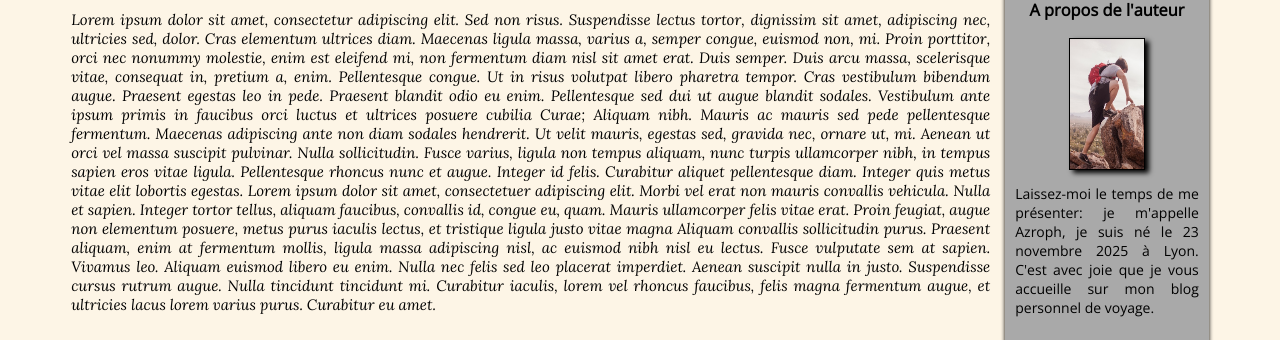
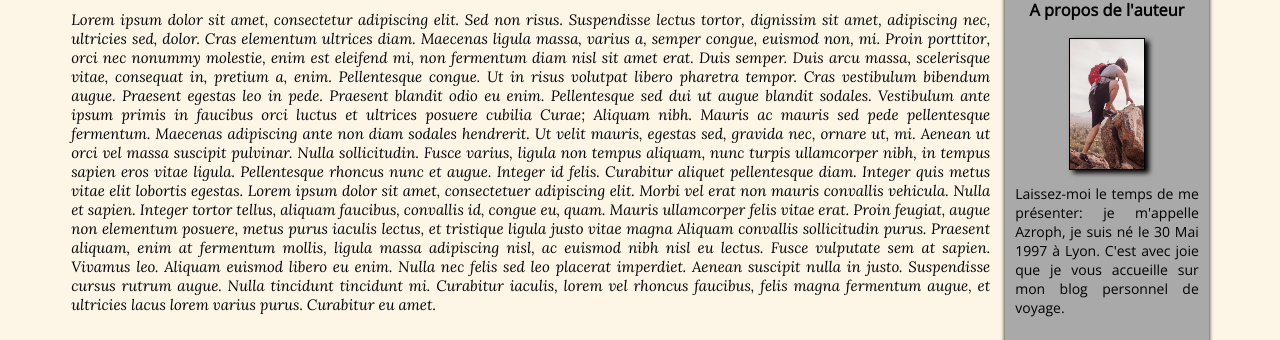
Before and after one commit to Azroph/BlogDeVoyage, a plain HTML site: page index.html in a window 1280 px wide. Shown: the part 460-800 px from the top of the page. Drawn offline with nearby package versions, Linux system fonts and the light colour scheme; a web font is replaced by a local one.

Commit message:
Update index.html

```diff
--- a/index.html
+++ b/index.html
@@ -62,7 +62,7 @@
                 <img src="randonneur.png" alt="alt">
                </div>
               <p>
-                Laissez-moi le temps de me présenter: je m'appelle Azroph, je suis né le 23 novembre 2025 à Lyon. C'est avec joie que je vous accueille sur mon blog personnel de voyage.
+                Laissez-moi le temps de me présenter: je m'appelle Azroph, je suis né le 30 Mai 1997 à Lyon. C'est avec joie que je vous accueille sur mon blog personnel de voyage.
               </p>
               <p>Lorem ipsum dolor sit amet, consectetur adipiscing elit. Sed non risus. SuspendisseLorem ipsum dolor sit amet, consectetur adipiscing elit. Sed non risus. SuspendisseLorem ipsum dolor sit amet, consectetur adipiscing elit. Sed non risus. SuspendisseLorem ipsum dolor sit amet, consectetur adipiscing elit. Sed non risus. Suspendisse
               </p>
```
